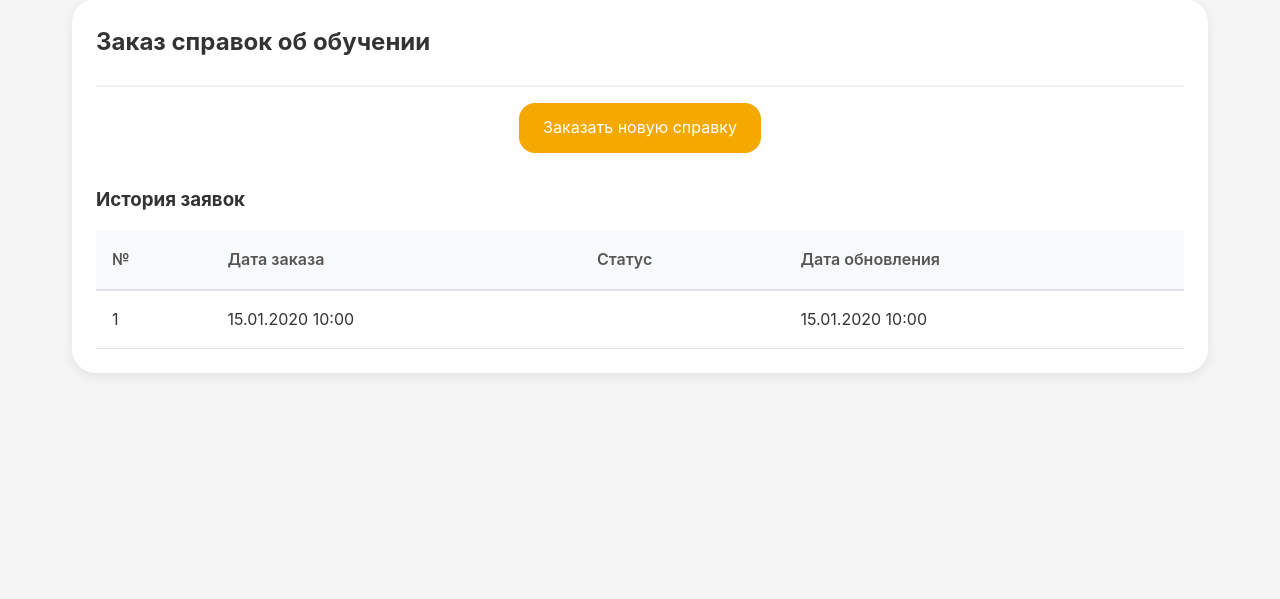
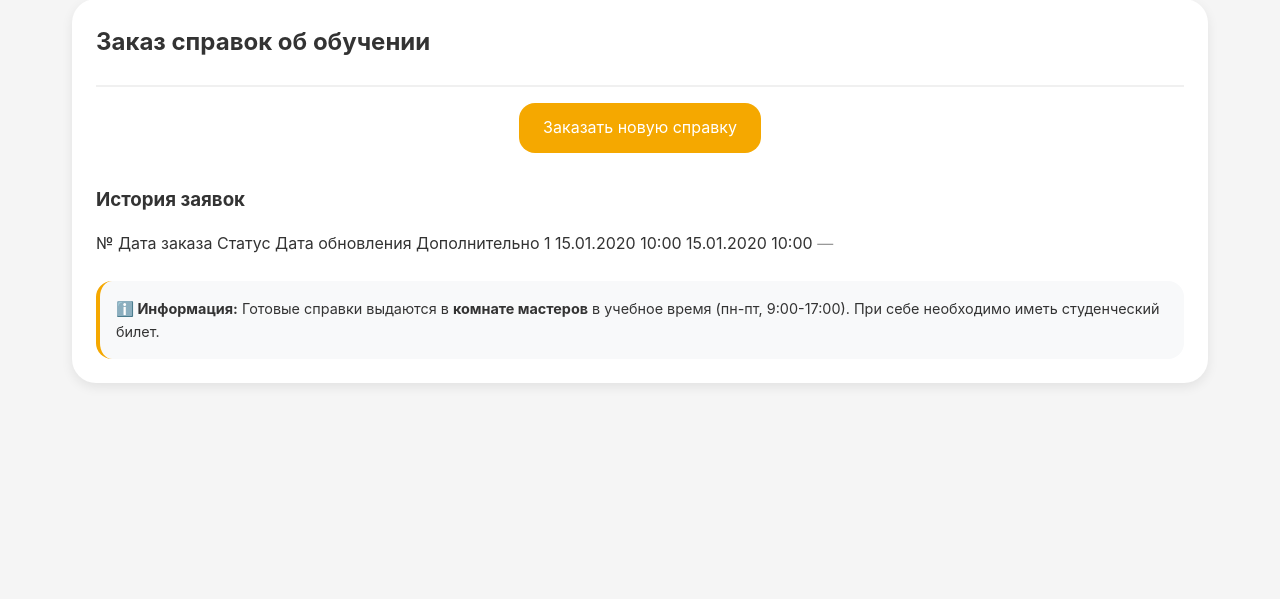
Before and after one commit to NAMUoU/college-app, a Python web app: template templates/student/certificates.html in a window 1280 px wide. Shown: the part 115-714 px from the top of the page. Run offline with Jinja, Linux system fonts and the light colour scheme; the template is opened without the code that fills it: most values are stand-ins (such as "Sample title", 1, 10 or a date in 2020).

Commit message:
Добавлена информация о месте получения справок

```diff
--- a/templates/student/certificates.html
+++ b/templates/student/certificates.html
@@ -16,13 +16,14 @@
 
     {% if requests %}
         <div class="table-container">
-            <table>
+            </table>
                 <thead>
                     <tr>
                         <th>№</th>
                         <th>Дата заказа</th>
                         <th>Статус</th>
                         <th>Дата обновления</th>
+                        <th>Дополнительно</th>
                     </tr>
                 </thead>
                 <tbody>
@@ -32,18 +33,36 @@
                             <td>{{ req.created_at.strftime('%d.%m.%Y %H:%M') }}</td>
                             <td>
                                 {% if req.status == 'pending' %}
-                                    <span style="color: orange;">В обработке</span>
+                                    <span style="color: orange;">⏳ В обработке</span>
                                 {% elif req.status == 'ready' %}
-                                    <span style="color: green;">Готова</span>
+                                    <span style="color: green;">✅ Готова</span>
                                 {% elif req.status == 'issued' %}
-                                    <span style="color: blue;">Выдана</span>
+                                    <span style="color: blue;">📋 Выдана</span>
                                 {% endif %}
                             </td>
                             <td>{{ req.updated_at.strftime('%d.%m.%Y %H:%M') }}</td>
+                            <td>
+                                {% if req.status == 'ready' %}
+                                    <span style="color: #F5A800; font-size: 0.9rem;">
+                                        ℹ️ Справку можно забрать в учебное время в комнате мастеров
+                                    </span>
+                                {% elif req.status == 'issued' %}
+                                    <span style="color: green;">✓ Справка получена</span>
+                                {% else %}
+                                    <span style="color: #999;">—</span>
+                                {% endif %}
+                            </td>
                         </tr>
                     {% endfor %}
                 </tbody>
             </table>
+        </div>
+
+        <div style="margin-top: 1.5rem; padding: 1rem; background: #f8f9fa; border-radius: 16px; border-left: 4px solid #F5A800;">
+            <p style="margin: 0; font-size: 0.9rem;">
+                <strong>ℹ️ Информация:</strong> Готовые справки выдаются в <strong>комнате мастеров</strong>
+                в учебное время (пн-пт, 9:00-17:00). При себе необходимо иметь студенческий билет.
+            </p>
         </div>
     {% else %}
         <p style="text-align: center; padding: 2rem;">У вас нет заявок на справки</p>
```
